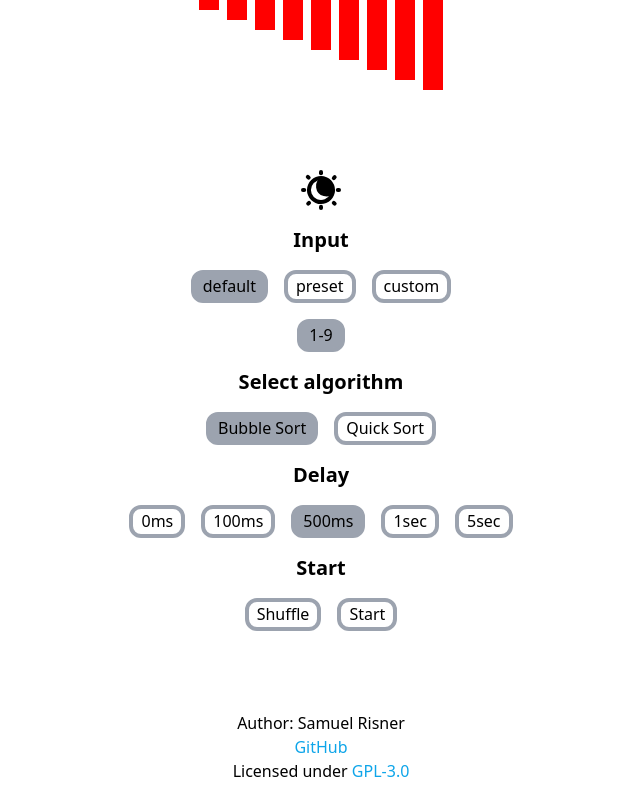
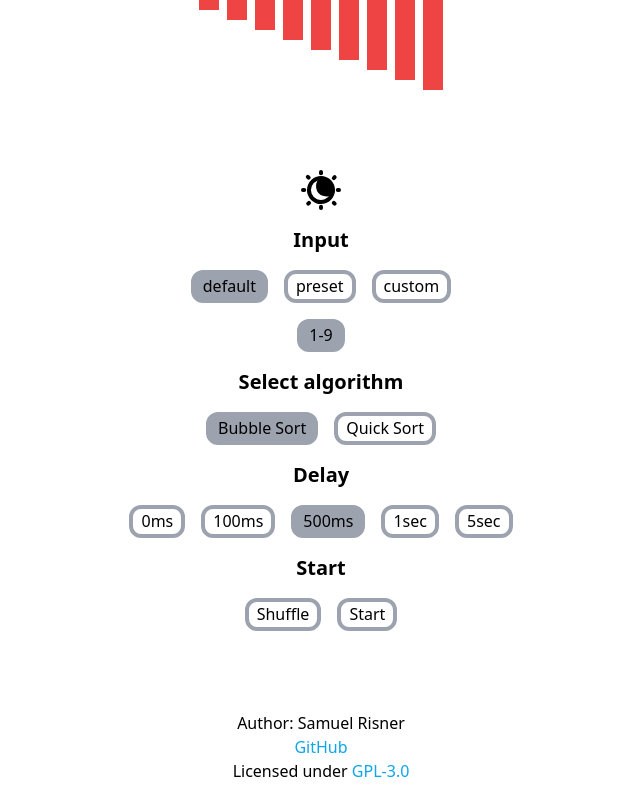
Before and after one commit to Samuel-Risner/sorting-algorithms, a website built with Vite: page index.html in a window 1280 px wide. Shown: the whole page, without its empty margins (319-959 px from the left). Built offline with nearby package versions, Linux system fonts and the light colour scheme.

Commit message:
made the visuals color depend on css

```diff
--- a/src/dataVisualization/sortable.ts
+++ b/src/dataVisualization/sortable.ts
@@ -3,7 +3,7 @@ import valueToHeight from "../helpers/valueToHeight";
 export default class Sortable {
 
     private container: HTMLDivElement;
-    private elements: HTMLDivElement[];
+    private elements: HTMLInputElement[];
     private data: number[];
 
     constructor(parent: HTMLElement, data: number[]) {
@@ -16,28 +16,29 @@ export default class Sortable {
         this.elements = [];
 
         data.forEach((value, index) => {
-            const e = document.createElement("div");
+            const e = document.createElement("input");
             this.elements.push(e);
+            e.disabled = true;
             this.container.appendChild(e);
 
             e.className = "flex";
             e.style.order = `${index}`;
             e.style.height = valueToHeight(value);
             e.style.width = "20px";
-            e.style.backgroundColor = "red";
+            e.className = "visual";
         })
     }
 
     public select(index: number): void {
-        this.elements[index].style.backgroundColor = "yellow";
+        this.elements[index].disabled = false;
     }
 
     public unselect(index: number): void {
-        this.elements[index].style.backgroundColor = "red";
+        this.elements[index].disabled = true;
     }
 
     public switch(index1: number, index2: number) {
-        const tempEl: HTMLDivElement = this.elements[index1];
+        const tempEl: HTMLInputElement = this.elements[index1];
         this.elements[index1] = this.elements[index2];
         this.elements[index2] = tempEl;
 
--- a/src/index.css
+++ b/src/index.css
@@ -14,6 +14,10 @@
     @apply text-sky-500
 }
 
+.visual {
+    @apply bg-yellow-500 disabled:bg-red-500
+}
+
 [hidden] {
     display: none !important;
 }
```
